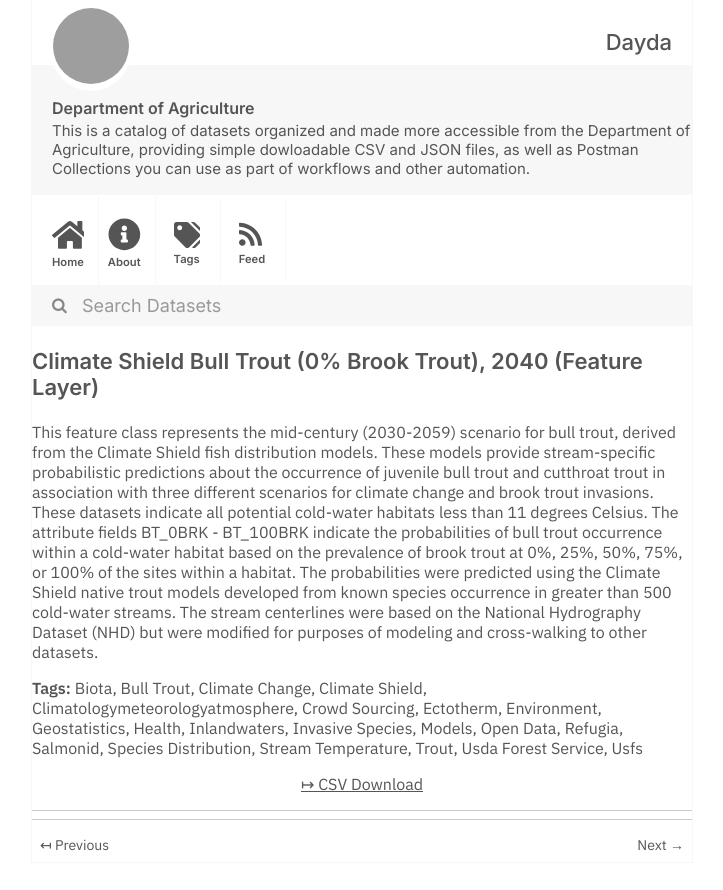
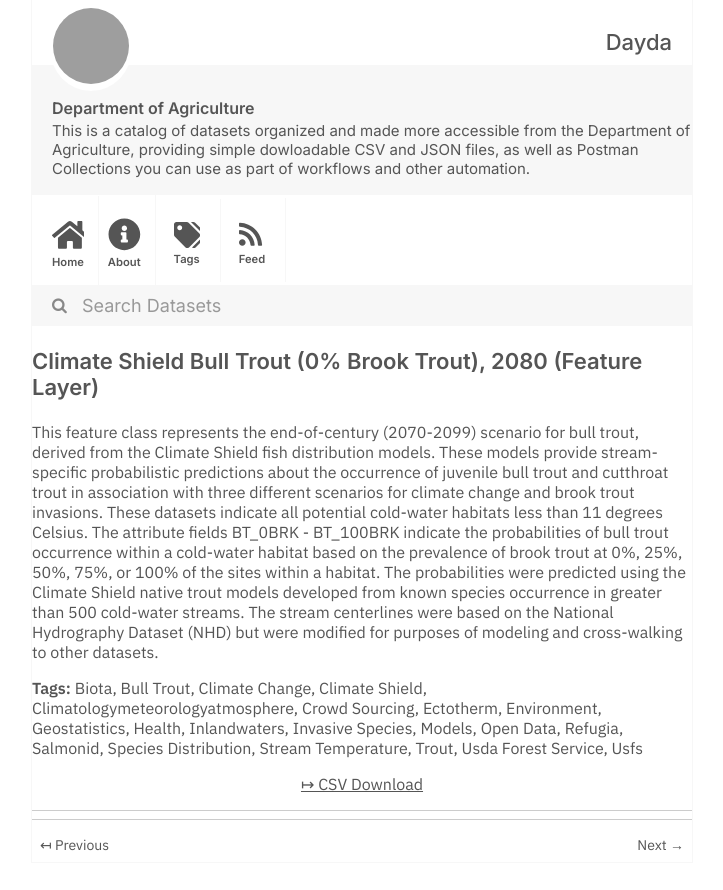
Before and after one commit to dayda-entities/department-of-agriculture, a Jekyll site: the page built from _posts/2020-12-03-climate-shield-bull-trout-0-br.md, in a window 1280 px wide, cut to the strip 0-890 px from the top of the page. Shown: the whole strip, without its empty margins (278-1001 px from the left). Built offline with Jekyll 4.4.1, drawn with Linux system fonts in a browser that asks for light colours; grey boxes are pictures that could not be loaded.

```diff
--- a/_posts/2020-12-03-climate-shield-bull-trout-0-br.md
+++ b/_posts/2020-12-03-climate-shield-bull-trout-0-br.md
@@ -1,7 +1,7 @@
 ---
-title: 'Climate Shield Bull Trout (0% Brook Trout), 2040 (Feature Layer)'
-created: '2020-12-03T20:26:22.182083'
-modified: '2021-05-14T15:12:00.988838'
+title: 'Climate Shield Bull Trout (0% Brook Trout), 2080 (Feature Layer)'
+created: '2020-12-03T20:26:23.384646'
+modified: '2021-05-14T15:12:04.118843'
 state: active
 type: dataset
 tags:
@@ -28,9 +28,9 @@ tags:
   - Usfs
 groups: []
 csv_url: >-
-  https://data-usfs.hub.arcgis.com/datasets/c0672a6394ca49fda7f297f55f3c8ddc_1.csv?outSR=%7B%22latestWkid%22%3A4269%2C%22wkid%22%3A4269%7D
+  https://data-usfs.hub.arcgis.com/datasets/9f2de277cc0e472788f68823b7da6f7f_2.csv?outSR=%7B%22latestWkid%22%3A4269%2C%22wkid%22%3A4269%7D
 json_url: ''
 layout: post
 
 ---
-This feature class represents the mid-century (2030-2059) scenario for bull trout, derived from the Climate Shield fish distribution models. These models provide stream-specific probabilistic predictions about the occurrence of juvenile bull trout and cutthroat trout in association with three different scenarios for climate change and brook trout invasions. These datasets indicate all potential cold-water habitats less than 11 degrees Celsius. The attribute fields BT_0BRK - BT_100BRK indicate the probabilities of bull trout occurrence within a cold-water habitat based on the prevalence of brook trout at 0%, 25%, 50%, 75%, or 100% of the sites within a habitat. The probabilities were predicted using the Climate Shield native trout models developed from known species occurrence in greater than 500 cold-water streams. The stream centerlines were based on the National Hydrography Dataset (NHD) but were modified for purposes of modeling and cross-walking to other datasets.
+This feature class represents the end-of-century (2070-2099) scenario for bull trout, derived from the Climate Shield fish distribution models. These models provide stream-specific probabilistic predictions about the occurrence of juvenile bull trout and cutthroat trout in association with three different scenarios for climate change and brook trout invasions. These datasets indicate all potential cold-water habitats less than 11 degrees Celsius. The attribute fields BT_0BRK - BT_100BRK indicate the probabilities of bull trout occurrence within a cold-water habitat based on the prevalence of brook trout at 0%, 25%, 50%, 75%, or 100% of the sites within a habitat. The probabilities were predicted using the Climate Shield native trout models developed from known species occurrence in greater than 500 cold-water streams. The stream centerlines were based on the National Hydrography Dataset (NHD) but were modified for purposes of modeling and cross-walking to other datasets.
```
